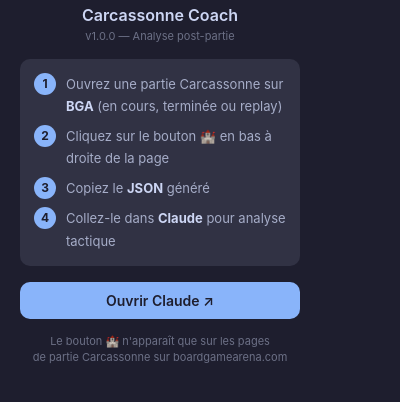
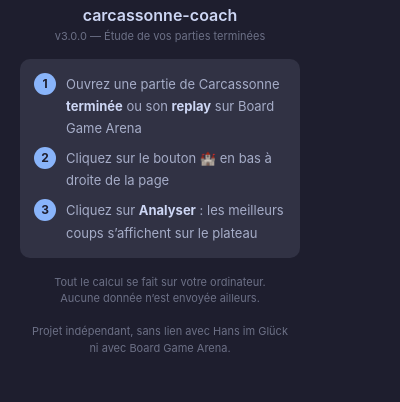
Before and after one commit to jadiema/carcassonne-coach, a browser extension: page popup.html in a window 400 px wide. Shown: the part 62-464 px from the top of the page. Drawn offline with Linux system fonts and the light colour scheme.

Commit message:
Préparation de la signature Mozilla : déclaration « aucune collecte de données », fenêtre de l'icône mise à jour (v3.0.0)

```diff
--- a/popup.html
+++ b/popup.html
@@ -66,13 +66,12 @@
 </head>
 <body>
   <div class="logo">🏰</div>
-  <h1>Carcassonne Coach</h1>
-  <p class="version">v1.0.0 — Analyse post-partie</p>
-
+  <h1>carcassonne-coach</h1>
+  <p class="version">v3.0.0 — Étude de vos parties terminées</p>
   <div class="instructions">
     <div class="step">
       <span class="step-num">1</span>
-      <span>Ouvrez une partie Carcassonne sur <strong>BGA</strong> (en cours, terminée ou replay)</span>
+      <span>Ouvrez une partie de Carcassonne <strong>terminée</strong> ou son <strong>replay</strong> sur Board Game Arena</span>
     </div>
     <div class="step">
       <span class="step-num">2</span>
@@ -80,21 +79,13 @@
     </div>
     <div class="step">
       <span class="step-num">3</span>
-      <span>Copiez le <strong>JSON</strong> généré</span>
-    </div>
-    <div class="step">
-      <span class="step-num">4</span>
-      <span>Collez-le dans <strong>Claude</strong> pour analyse tactique</span>
+      <span>Cliquez sur <strong>Analyser</strong> : les meilleurs coups s’affichent sur le plateau</span>
     </div>
   </div>
-
-  <a class="link" href="https://claude.ai/new" target="_blank" rel="noopener">
-    Ouvrir Claude ↗
-  </a>
-
   <p class="footer">
-    Le bouton 🏰 n'apparaît que sur les pages<br>
-    de partie Carcassonne sur boardgamearena.com
+    Tout le calcul se fait sur votre ordinateur.<br>
+    Aucune donnée n’est envoyée ailleurs.<br><br>
+    Projet indépendant, sans lien avec Hans im Glück<br>ni avec Board Game Arena.
   </p>
 </body>
 </html>
```
Also changed, not shown: manifest.json.
